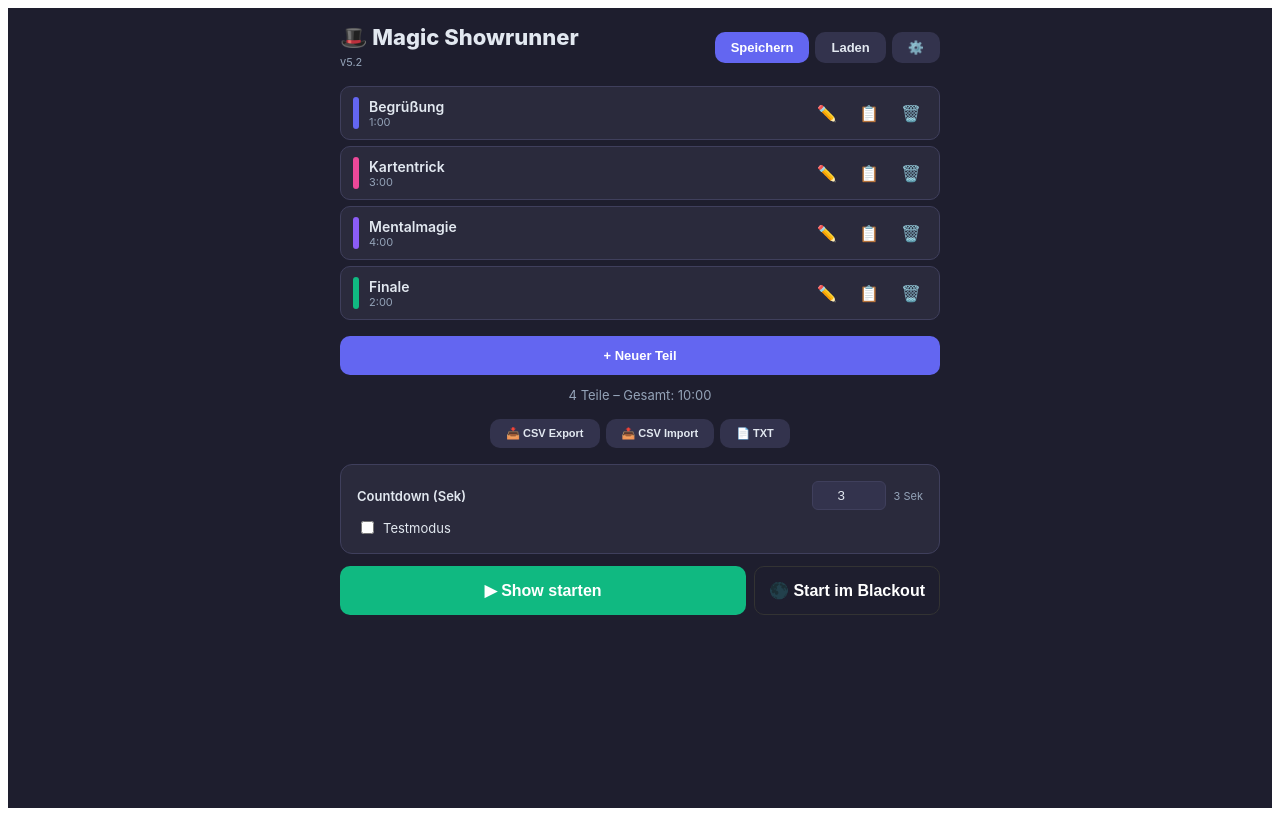
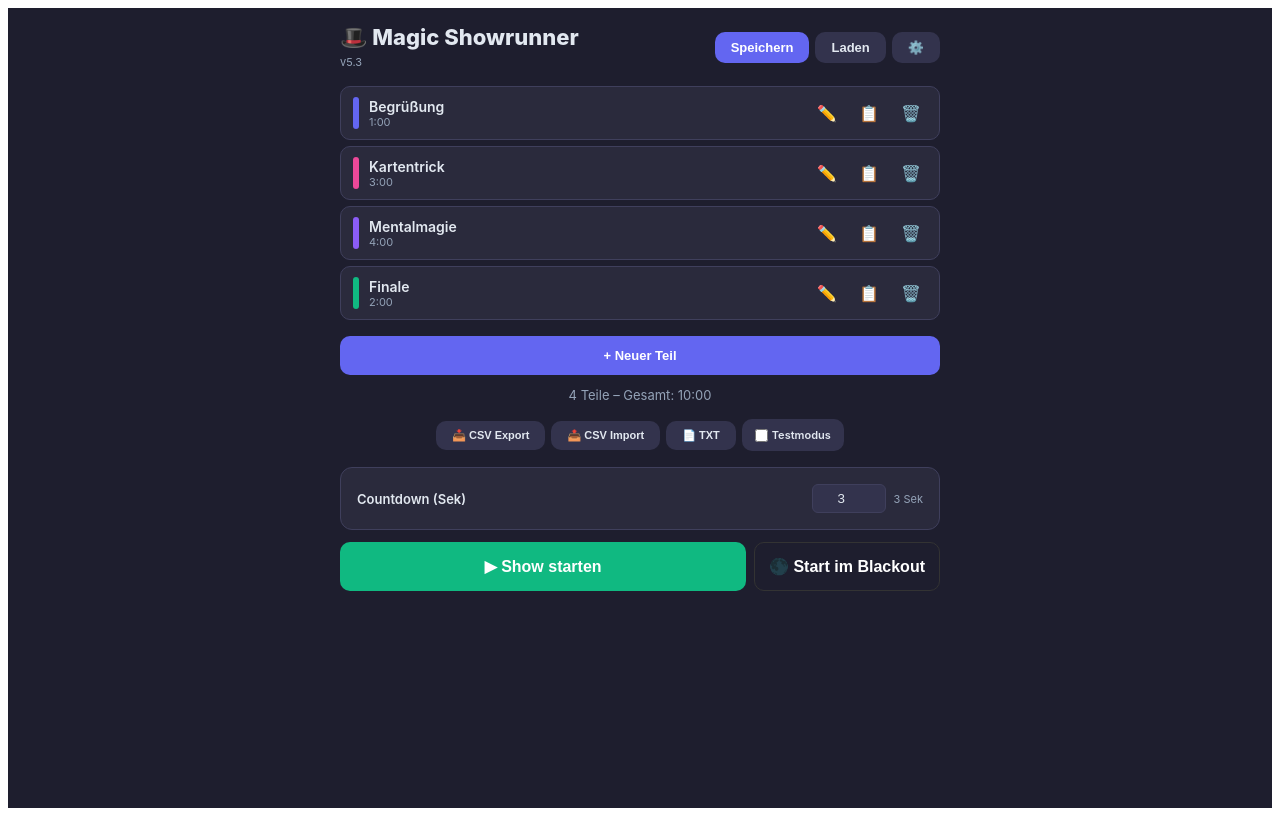
Before and after one commit to TheLomma/magicshowrunnernew, a React (Create React App) app: page / in a window 1280 px wide. Built offline with nearby package versions, Linux system fonts and the light colour scheme.

Commit message:
Update App.js
Version 5.3

```diff
--- a/src/App.js
+++ b/src/App.js
@@ -15,7 +15,7 @@ var SOUNDS = {
 
 var T = {
   de: {
-    title: "Magic Showrunner", ver: "v5.2", save: "Speichern", load: "Laden", newPart: "Neuer Teil",
+    title: "Magic Showrunner", ver: "v5.3", save: "Speichern", load: "Laden", newPart: "Neuer Teil",
     start: "Show starten", test: "Testmodus", parts: "Teile", total: "Gesamt", settings: "Einstellungen",
     planTheme: "Planungs-Theme", perfTheme: "Perform-Theme", beeps: "Signaltöne", vibration: "Vibration",
     volume: "Lautstärke", testTone: "Testton", testDur: "Testdauer/Teil", titleL: "Titel",
@@ -33,7 +33,7 @@ var T = {
     confirmStop: "Show wirklich beenden?"
   },
   en: {
-    title: "Magic Showrunner", ver: "v5.2", save: "Save", load: "Load", newPart: "New Part",
+    title: "Magic Showrunner", ver: "v5.3", save: "Save", load: "Load", newPart: "New Part",
     start: "Start Show", test: "Test Mode", parts: "Parts", total: "Total", settings: "Settings",
     planTheme: "Plan Theme", perfTheme: "Perform Theme", beeps: "Beeps", vibration: "Vibration",
     volume: "Volume", testTone: "Test Tone", testDur: "Test dur/part", titleL: "Title",
@@ -90,11 +90,11 @@ function doBeep(vol, freq, ms, soundKey) {
     g.gain.exponentialRampToValueAtTime(0.01, c.currentTime + duration / 1000);
     o.start();
     o.stop(c.currentTime + duration / 1000);
-  } catch (e) { /* ignore */ }
+  } catch (e) {}
 }
 
 function doVibrate(ms) {
-  try { if (navigator.vibrate) navigator.vibrate(ms || 200); } catch (e) { /* ignore */ }
+  try { if (navigator.vibrate) navigator.vibrate(ms || 200); } catch (e) {}
 }
 
 function doSpeak(text, rate, pitch, uri) {
@@ -109,7 +109,6 @@ function doSpeak(text, rate, pitch, uri) {
   speechSynthesis.speak(u);
 }
 
-/* ---- Modal ---- */
 function Modal(props) {
   if (!props.open) return null;
   return (
@@ -122,7 +121,6 @@ function Modal(props) {
   );
 }
 
-/* ---- Toast ---- */
 function Toast(props) {
   useEffect(function () { var t = setTimeout(props.onDone, 2200); return function () { clearTimeout(t); }; }, []);
   if (!props.msg) return null;
@@ -133,7 +131,6 @@ function Toast(props) {
   );
 }
 
-/* ---- PartEditor ---- */
 function PartEditor(props) {
   var open = props.open, part = props.part, onSave = props.onSave, onClose = props.onClose, t = props.t, th = props.th;
   var blank = { title: "", duration: 120, intro: "", preAnn: 10, preAnnText: "", notes: "", color: COLORS[0] };
@@ -171,7 +168,6 @@ function PartEditor(props) {
   );
 }
 
-/* ---- SaveModal ---- */
 function SaveModal(props) {
   var open = props.open, onClose = props.onClose, parts = props.parts, t = props.t, th = props.th, onToast = props.onToast;
   var _n = useState("");
@@ -202,7 +198,6 @@ function SaveModal(props) {
   );
 }
 
-/* ---- LoadModal ---- */
 function LoadModal(props) {
   var open = props.open, onClose = props.onClose, onLoad = props.onLoad, t = props.t, th = props.th;
   var _sv = useState([]);
@@ -227,7 +222,6 @@ function LoadModal(props) {
   );
 }
 
-/* ---- SettingsModal ---- */
 function SettingsModal(props) {
   var open = props.open, onClose = props.onClose, cfg = props.cfg, setCfg = props.setCfg, t = props.t, th = props.th;
   var _t = useState("design");
@@ -347,7 +341,6 @@ function SettingsModal(props) {
   );
 }
 
-/* ---- PerformMode ---- */
 function PerformMode(props) {
   var parts = props.parts, cfg = props.cfg, onExit = props.onExit, startInBlackout = props.startInBlackout;
   var pt = PTH[cfg.perfTheme] || PTH.dark;
@@ -384,7 +377,6 @@ function PerformMode(props) {
   var cur = parts[idx];
   var dur = cfg.testMode ? (cfg.testDur || 10) : (cur ? cur.duration : 60);
 
-  // Countdown timer
   useEffect(function () {
     if (!cdRunning) return;
     if (cdVal <= 0) { setCdRunning(false); return; }
@@ -398,20 +390,17 @@ function PerformMode(props) {
     return function () { clearInterval(iv); };
   }, [cdRunning]);
 
-  // Main timer
   useEffect(function () {
     if (cdRunning || paused || done) return;
     var iv = setInterval(function () {
       setElapsed(function (e) {
         var ne = e + 1;
-        // pre-announce
         if (cur && cur.preAnn && ne === dur - cur.preAnn && !preAnnRef.current[idx]) {
           preAnnRef.current[idx] = true;
           if (cur.preAnnText) doSpeak(cur.preAnnText, cfg.ttsRate, cfg.ttsPitch, cfg.ttsVoice);
           if (cfg.beeps) doBeep(cfg.volume, 600, 100, cfg.beepSound);
           if (cfg.vibrate) doVibrate(200);
         }
-        // end of part
         if (ne >= dur) {
           if (cfg.beeps) doBeep(cfg.volume, 880, 200, cfg.beepSound);
           if (cfg.vibrate) doVibrate(400);
@@ -431,7 +420,6 @@ function PerformMode(props) {
     return function () { clearInterval(iv); };
   }, [cdRunning, paused, done, idx, dur]);
 
-  // Intro TTS
   useEffect(function () {
     if (cdRunning || done) return;
     if (cur && cur.intro && !introRef.current[idx]) {
@@ -448,11 +436,9 @@ function PerformMode(props) {
   var rem = Math.max(dur - elapsed, 0);
   var timerVal = showElapsed ? fmt(elapsed) : fmt(rem);
   var timerLabel = showElapsed ? t.elapsed : t.remaining;
-
   var partColor = cur.color || COLORS[0];
   var useColorTrans = cfg.colorTransitions !== false;
 
-  // Blackout mode
   if (blackout) {
     return (
       <div style={{ position: "fixed", inset: 0, background: "#000", display: "flex", flexDirection: "column", alignItems: "center", justifyContent: "center", zIndex: 999, cursor: "pointer" }} onClick={function () { setBlackout(false); }}>
@@ -463,7 +449,6 @@ function PerformMode(props) {
     );
   }
 
-  // Countdown screen
   if (cdRunning) {
     return (
       <div style={{ position: "fixed", inset: 0, background: pt.bg, display: "flex", alignItems: "center", justifyContent: "center", zIndex: 999 }}>
@@ -475,7 +460,6 @@ function PerformMode(props) {
     );
   }
 
-  // Done screen
   if (done) {
     return (
       <div style={{ position: "fixed", inset: 0, background: pt.bg, display: "flex", alignItems: "center", justifyContent: "center", zIndex: 999 }}>
@@ -488,7 +472,6 @@ function PerformMode(props) {
     );
   }
 
-  // Confirm stop dialog
   if (confirmStop) {
     return (
       <div style={{ position: "fixed", inset: 0, background: "rgba(0,0,0,0.8)", display: "flex", alignItems: "center", justifyContent: "center", zIndex: 1000 }}>
@@ -518,47 +501,38 @@ function PerformMode(props) {
 
   return (
     <div style={{ position: "fixed", inset: 0, background: bgStyle, display: "flex", flexDirection: "column", zIndex: 999, transition: useColorTrans ? "background 1.5s ease" : "none" }}>
-      {/* Top bar */}
       <div style={{ display: "flex", justifyContent: "flex-end", alignItems: "center", padding: "12px 16px", gap: 8 }}>
-        <button onClick={function () { setConfirmStop(true); }} style={{ display: "none" }}>.</button>
-
-          <button onClick={function () { setShowSetlist(!showSetlist); }} style={{ padding: "6px 12px", borderRadius: 8, border: "1px solid " + pt.barBg, background: showSetlist ? pt.bar : "transparent", color: showSetlist ? "#fff" : pt.text, cursor: "pointer", fontSize: 12 }}>{t.setlist}</button>
-          <button onClick={function () { setShowNotes(!showNotes); }} style={{ padding: "6px 12px", borderRadius: 8, border: "1px solid " + pt.barBg, background: showNotes ? pt.bar : "transparent", color: showNotes ? "#fff" : pt.text, cursor: "pointer", fontSize: 12 }}>{t.notes}</button>
-          <button onClick={function () { setBlackout(true); }} style={{ padding: "6px 12px", borderRadius: 8, border: "1px solid " + pt.barBg, background: "transparent", color: pt.text, cursor: "pointer", fontSize: 12 }}>🌑</button>
-          <button onClick={function () { setConfirmStop(true); }} style={{ padding: "6px 12px", borderRadius: 8, border: "none", background: "#ef4444", color: "#fff", fontWeight: 600, cursor: "pointer", fontSize: 12 }}>{t.stop}</button>
+        <button onClick={function () { setShowSetlist(!showSetlist); }} style={{ padding: "6px 12px", borderRadius: 8, border: "1px solid " + pt.barBg, background: showSetlist ? pt.bar : "transparent", color: showSetlist ? "#fff" : pt.text, cursor: "pointer", fontSize: 12 }}>{t.setlist}</button>
+        <button onClick={function () { setShowNotes(!showNotes); }} style={{ padding: "6px 12px", borderRadius: 8, border: "1px solid " + pt.barBg, background: showNotes ? pt.bar : "transparent", color: showNotes ? "#fff" : pt.text, cursor: "pointer", fontSize: 12 }}>{t.notes}</button>
+        <button onClick={function () { setBlackout(true); }} style={{ padding: "6px 12px", borderRadius: 8, border: "1px solid " + pt.barBg, background: "transparent", color: pt.text, cursor: "pointer", fontSize: 12 }}>🌑</button>
+        <button onClick={function () { setConfirmStop(true); }} style={{ padding: "6px 12px", borderRadius: 8, border: "none", background: "#ef4444", color: "#fff", fontWeight: 600, cursor: "pointer", fontSize: 12 }}>{t.stop}</button>
       </div>
 
-      {/* Main content */}
       <div style={{ flex: 1, display: "flex", flexDirection: "column", alignItems: "center", justifyContent: "center", padding: "0 24px" }}>
         <div style={{ fontSize: sz.title, fontWeight: 700, color: pt.text, marginBottom: 8, textAlign: "center" }}>{cur.title}</div>
         <div style={{ fontSize: 14, color: pt.text, opacity: 0.5, marginBottom: 16 }}>{t.partOf} {idx + 1} {t.of} {parts.length}</div>
 
-        {/* Timer – click to toggle elapsed/remaining */}
         <div onClick={function () { setShowElapsed(!showElapsed); }} style={{ cursor: "pointer", textAlign: "center", marginBottom: 8 }}>
           <div style={{ fontSize: sz.timer, fontWeight: 800, color: rem <= 10 ? "#ef4444" : pt.timer, fontFamily: "monospace", transition: "color 0.3s" }}>{timerVal}</div>
           <div style={{ fontSize: 12, color: pt.text, opacity: 0.4 }}>{timerLabel}</div>
         </div>
 
-        {/* Progress bar with seek */}
         <div ref={barRef} onClick={handleSeek} style={{ width: "100%", maxWidth: 400, height: 12, background: pt.barBg, borderRadius: 6, cursor: "pointer", position: "relative", marginBottom: 16 }}>
           <div style={{ width: pct + "%", height: "100%", background: rem <= 10 ? "#ef4444" : pt.bar, borderRadius: 6, transition: "width 0.3s" }} />
           <div style={{ position: "absolute", top: -4, left: "calc(" + pct + "% - 10px)", width: 20, height: 20, borderRadius: "50%", background: rem <= 10 ? "#ef4444" : pt.bar, border: "3px solid " + pt.bg, cursor: "grab" }} />
         </div>
 
-        {/* Controls */}
         <div style={{ display: "flex", gap: 12 }}>
           <button onClick={function () { if (idx > 0) { setIdx(idx - 1); setElapsed(0); preAnnRef.current = {}; introRef.current = {}; } }} disabled={idx === 0} style={{ padding: "10px 20px", borderRadius: 10, border: "none", background: pt.barBg, color: pt.text, fontWeight: 600, cursor: idx > 0 ? "pointer" : "default", opacity: idx === 0 ? 0.3 : 1 }}>{t.prev}</button>
           <button onClick={function () { setPaused(!paused); }} style={{ padding: "10px 24px", borderRadius: 10, border: "none", background: pt.bar, color: "#fff", fontWeight: 700, cursor: "pointer", minWidth: 100 }}>{paused ? t.resume : t.pause}</button>
           <button onClick={function () { if (idx < parts.length - 1) { setIdx(idx + 1); setElapsed(0); preAnnRef.current = {}; introRef.current = {}; } }} disabled={idx >= parts.length - 1} style={{ padding: "10px 20px", borderRadius: 10, border: "none", background: pt.barBg, color: pt.text, fontWeight: 600, cursor: idx < parts.length - 1 ? "pointer" : "default", opacity: idx >= parts.length - 1 ? 0.3 : 1 }}>{t.next}</button>
         </div>
 
-        {/* Notes panel */}
         {showNotes && cur.notes && (
           <div style={{ marginTop: 16, padding: 12, background: pt.barBg, borderRadius: 10, maxWidth: 400, width: "100%", fontSize: 14, color: pt.text }}>{cur.notes}</div>
         )}
       </div>
 
-      {/* Setlist panel */}
       {showSetlist && (
         <div style={{ position: "absolute", right: 0, top: 50, bottom: 0, width: 200, background: pt.bg, borderLeft: "1px solid " + pt.barBg, padding: 12, overflowY: "auto" }}>
           <div style={{ fontSize: 14, fontWeight: 700, color: pt.text, marginBottom: 8 }}>{t.setlist}</div>
@@ -576,8 +550,7 @@ function PerformMode(props) {
   );
 }
 
-/* ---- CSV helpers ---- */
-function exportCSV(parts, t) {
+function exportCSV(parts) {
   var header = "Title,Duration,Intro,PreAnn,PreAnnText,Notes,Color\n";
   var rows = parts.map(function (p) {
     return [p.title, p.duration, p.intro, p.preAnn, p.preAnnText, p.notes, p.color].map(function (v) { return '"' + String(v || "").replace(/"/g, '""') + '"'; }).join(",");
@@ -598,7 +571,6 @@ function exportTXT(parts) {
   a.click();
 }
 
-/* ---- Main App ---- */
 export default function App() {
   var _cfg = useState({
     theme: "dark", perfTheme: "dark", lang: "de", beeps: true, vibrate: true, volume: 0.5,
@@ -769,17 +741,34 @@ export default function App() {
           {parts.length} {t.parts} – {t.total}: {fmt(totalDur)}
         </div>
 
-        {/* CSV / TXT */}
-        <div style={{ display: "flex", gap: 6, marginBottom: 16, justifyContent: "center" }}>
-          <button onClick={function () { exportCSV(parts, t); }} style={bs({ background: th.inp, color: th.text, fontSize: 11 })}>📥 CSV Export</button>
+        {/* CSV / TXT / Testmodus - single row */}
+        <div style={{ display: "flex", gap: 6, marginBottom: 16, justifyContent: "center", flexWrap: "wrap", alignItems: "center" }}>
+          <button onClick={function () { exportCSV(parts); }} style={bs({ background: th.inp, color: th.text, fontSize: 11 })}>📥 CSV Export</button>
           <button onClick={function () { csvRef.current && csvRef.current.click(); }} style={bs({ background: th.inp, color: th.text, fontSize: 11 })}>📤 CSV Import</button>
           <button onClick={function () { exportTXT(parts); }} style={bs({ background: th.inp, color: th.text, fontSize: 11 })}>📄 TXT</button>
+          <label style={{ display: "flex", alignItems: "center", gap: 4, fontSize: 11, cursor: "pointer", padding: "8px 12px", borderRadius: 10, background: cfg.testMode ? th.acc + "22" : th.inp, color: cfg.testMode ? th.acc : th.text, border: cfg.testMode ? "1px solid " + th.acc : "1px solid transparent", fontWeight: 600 }}>
+            <input type="checkbox" checked={cfg.testMode} onChange={function (e) { setCfg(function (c) { return Object.assign({}, c, { testMode: e.target.checked }); }); }} style={{ margin: 0 }} />
+            {t.testModeLbl}
+          </label>
           <input ref={csvRef} type="file" accept=".csv" style={{ display: "none" }} onChange={handleCSVImport} />
         </div>
 
+        {/* Test duration (only when test mode active) */}
+        {cfg.testMode && (
+          <div style={{ display: "flex", alignItems: "center", justifyContent: "center", gap: 8, marginBottom: 12, fontSize: 12, color: th.sub }}>
+            <label>{t.testDurLbl}:</label>
+            <input
+              type="number" min={3} max={60} value={cfg.testDur}
+              onChange={function (e) { setCfg(function (c) { return Object.assign({}, c, { testDur: Math.max(3, +e.target.value) }); }); }}
+              style={{ width: 50, padding: 4, borderRadius: 6, border: "1px solid " + th.brd, background: th.inp, color: th.text, textAlign: "center" }}
+            />
+            <span>{t.sek}</span>
+          </div>
+        )}
+
         {/* Countdown setting */}
         <div style={{ background: th.card, borderRadius: 12, padding: 16, marginBottom: 12, border: "1px solid " + th.brd }}>
-          <div style={{ display: "flex", alignItems: "center", justifyContent: "space-between", marginBottom: 8 }}>
+          <div style={{ display: "flex", alignItems: "center", justifyContent: "space-between" }}>
             <label style={{ fontSize: 13, fontWeight: 600 }}>{t.countdownSek}</label>
             <div style={{ display: "flex", alignItems: "center", gap: 8 }}>
               <input
@@ -789,24 +778,6 @@ export default function App() {
               />
               <span style={{ fontSize: 11, color: th.sub }}>{cfg.countdown === 0 ? t.countdownOff : cfg.countdown + " " + t.sek}</span>
             </div>
-          </div>
-
-          {/* Test mode */}
-          <div style={{ display: "flex", alignItems: "center", justifyContent: "space-between" }}>
-            <label style={{ display: "flex", alignItems: "center", gap: 6, fontSize: 13, cursor: "pointer" }}>
-              <input type="checkbox" checked={cfg.testMode} onChange={function (e) { setCfg(function (c) { return Object.assign({}, c, { testMode: e.target.checked }); }); }} />
-              {t.testModeLbl}
-            </label>
-            {cfg.testMode && (
-              <div style={{ display: "flex", alignItems: "center", gap: 6 }}>
-                <label style={{ fontSize: 11, color: th.sub }}>{t.testDurLbl}</label>
-                <input
-                  type="number" min={3} max={60} value={cfg.testDur}
-                  onChange={function (e) { setCfg(function (c) { return Object.assign({}, c, { testDur: Math.max(3, +e.target.value) }); }); }}
-                  style={{ width: 50, padding: 4, borderRadius: 6, border: "1px solid " + th.brd, background: th.inp, color: th.text, textAlign: "center" }}
-                />
-              </div>
-            )}
           </div>
         </div>
 
```
